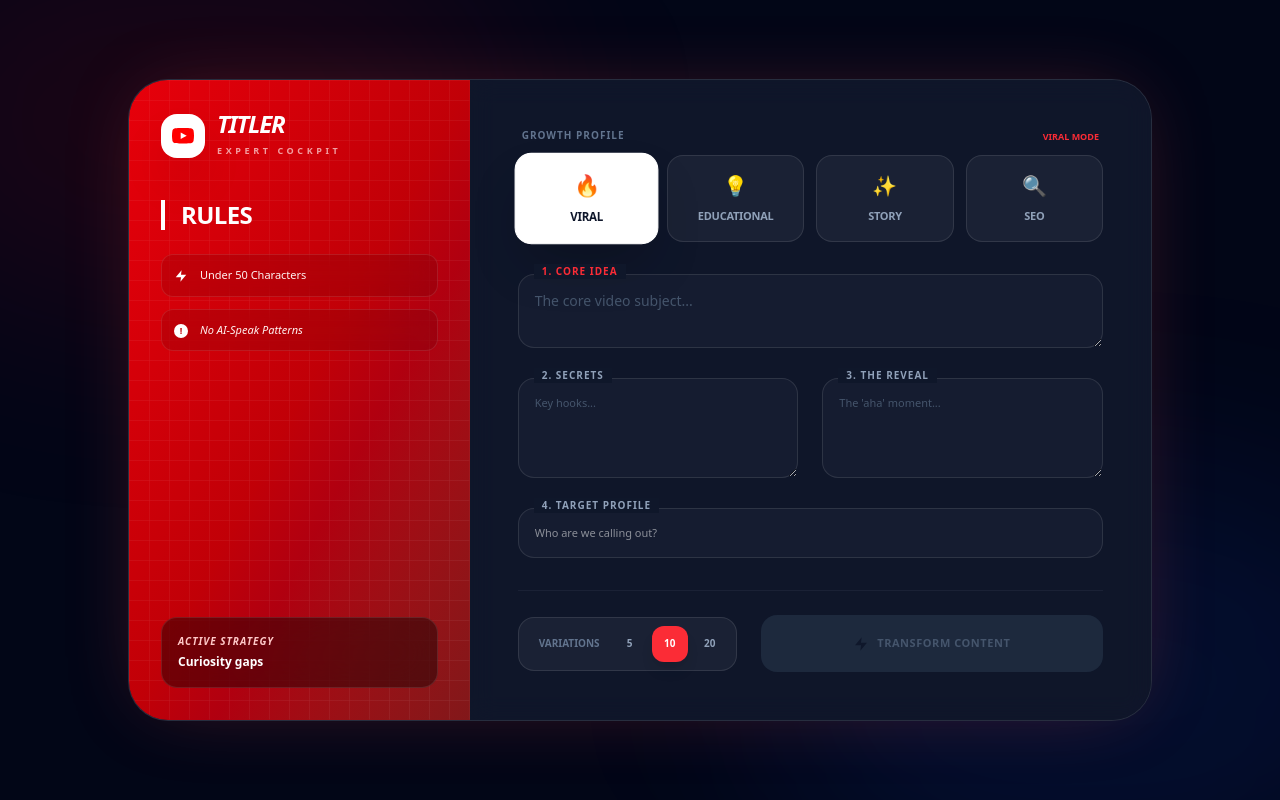
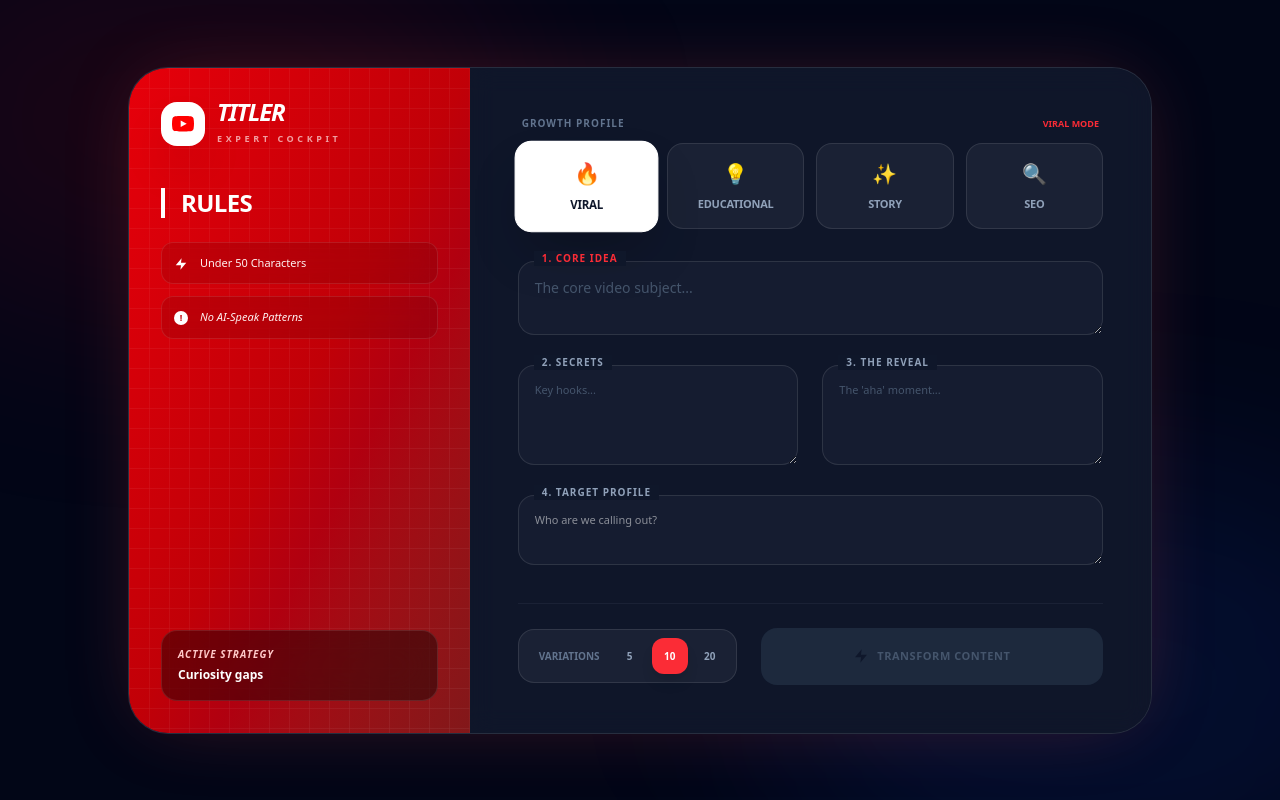
Before and after one commit to bryanengel72/yt-title-generator, a React (Vite) app: page / in a window 1280 px wide. Built offline with nearby package versions, Linux system fonts and the light colour scheme.

Commit message:
Convert Target Profile to textarea

```diff
--- a/src/App.jsx
+++ b/src/App.jsx
@@ -213,12 +213,11 @@ const App = () => {
 
             <div className="relative group">
               <label className="absolute -top-2.5 left-4 px-2 bg-[#0f172a] text-[10px] font-black text-slate-400 uppercase tracking-widest z-10">4. Target Profile</label>
-              <input
-                type="text"
+              <textarea
                 value={targetAudience}
                 onChange={(e) => setTargetAudience(e.target.value)}
                 placeholder="Who are we calling out?"
-                className="w-full bg-white/[0.03] border border-white/10 rounded-2xl p-4 text-white text-[11px] focus:outline-none focus:ring-2 focus:ring-red-500/50 transition-all"
+                className="w-full bg-white/[0.03] border border-white/10 rounded-2xl p-4 text-white text-[11px] focus:outline-none focus:ring-2 focus:ring-red-500/50 transition-all min-h-[70px]"
               />
             </div>
           </div>
```
